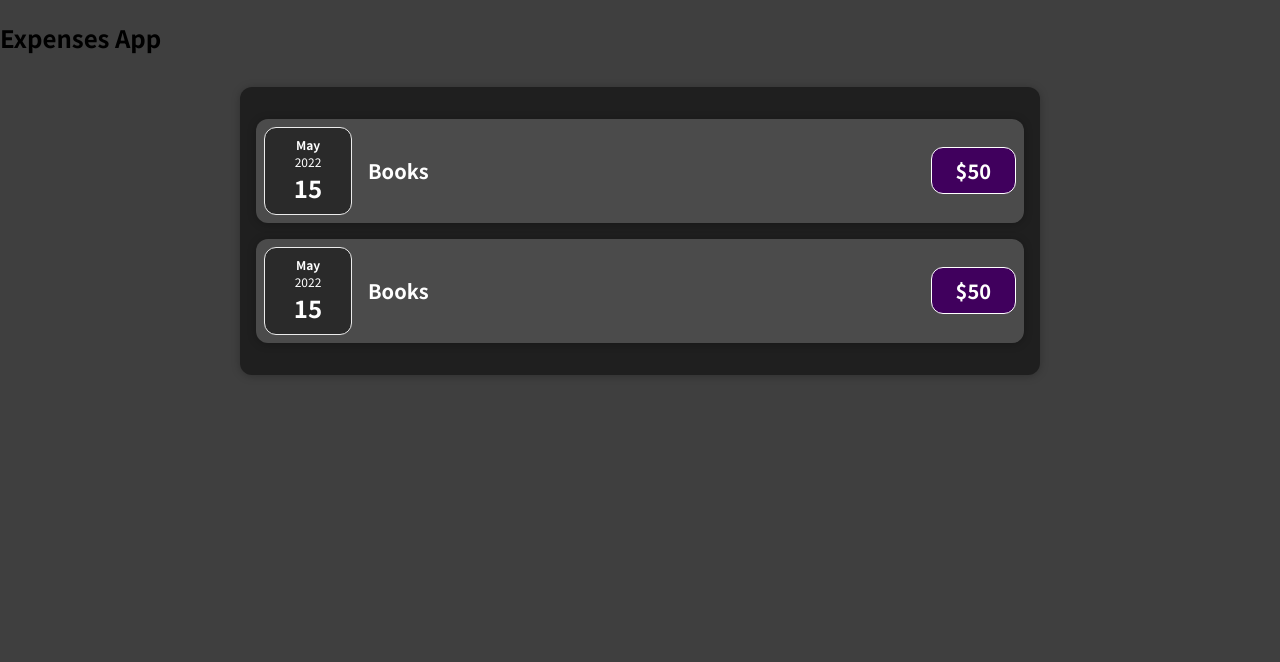
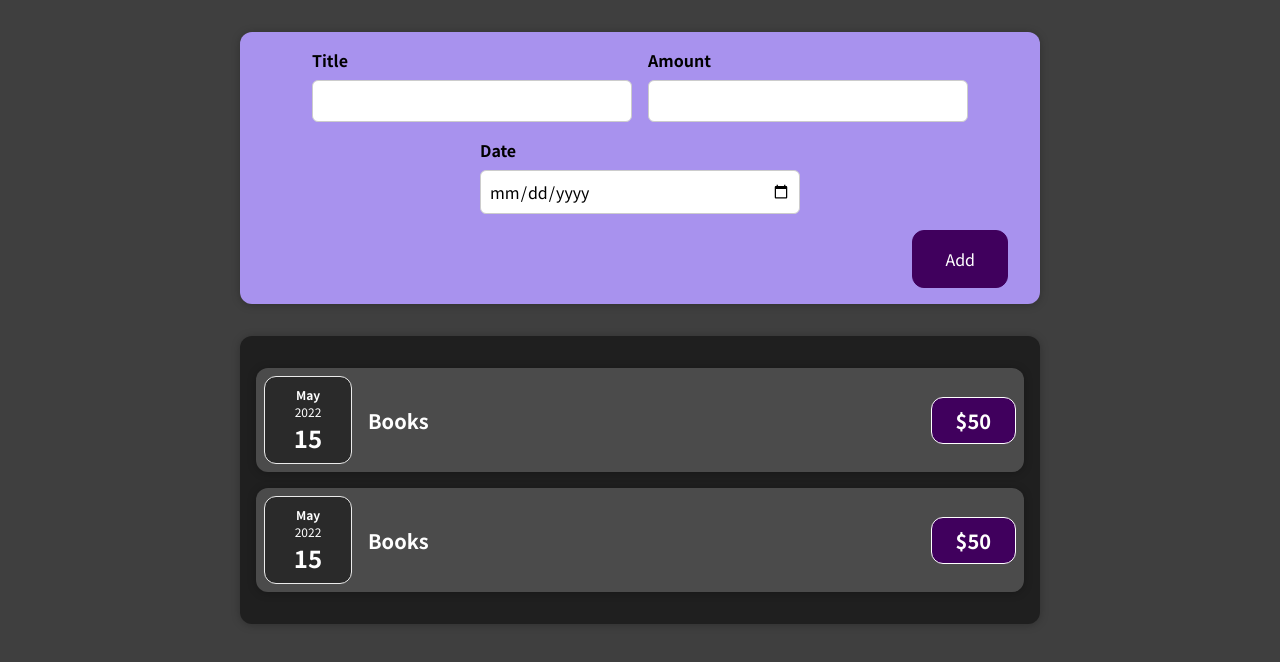
Before and after one commit to t-kowalewski/expenses, a React (Vite) app: page / in a window 1280 px wide. Shown: the top 662 px of the page. Built offline with nearby package versions, Linux system fonts and the light colour scheme.

Commit message:
add form

```diff
--- a/src/App.jsx
+++ b/src/App.jsx
@@ -1,3 +1,4 @@
+import NewExpense from './components/NewExpense/NewExpense';
 import ExpensesList from './components/Expenses/ExpensesList';
 
 function App() {
@@ -16,7 +17,7 @@
 
   return (
     <div>
-      <h2>Expenses App</h2>
+      <NewExpense />
       <ExpensesList expenses={expenses} />
     </div>
   );
--- a/src/components/Expenses/ExpenseItem.jsx
+++ b/src/components/Expenses/ExpenseItem.jsx
@@ -1,9 +1,16 @@
+import { useState } from 'react';
+
 import './ExpenseItem.css';
 import Card from '../UI/Card';
 import ExpenseDate from './ExpenseDate';
 
 const ExpenseItem = ({ expense }) => {
-  const { date, price, title } = expense;
+  const { date, price } = expense;
+  const [title, setTitle] = useState(expense.title);
+
+  // const clickHandler = () => {
+  //   setTitle('Changed');
+  // };
 
   return (
     <Card className='expense-item'>
@@ -13,6 +20,8 @@
         <h2>{title}</h2>
         <div className='expense-item__price'>${price}</div>
       </div>
+
+      {/* <button onClick={clickHandler}>Change title</button> */}
     </Card>
   );
 };
--- /dev/null
+++ b/src/components/NewExpense/ExpenseForm.css
@@ -0,0 +1,28 @@
+.new-expense__controls {
+  display: flex;
+  flex-wrap: wrap;
+  gap: 1rem;
+  margin-bottom: 1rem;
+  text-align: left;
+  /* text-align: center; */
+  justify-content: center;
+}
+
+.new-expense__control label {
+  font-weight: bold;
+  margin-bottom: 0.5rem;
+  display: block;
+}
+
+.new-expense__control input {
+  font: inherit;
+  padding: 0.5rem;
+  border-radius: 6px;
+  border: 1px solid #ccc;
+  width: 20rem;
+  max-width: 100%;
+}
+
+.new-expense__actions {
+  text-align: right;
+}
--- /dev/null
+++ b/src/components/NewExpense/ExpenseForm.jsx
@@ -0,0 +1,33 @@
+import './ExpenseForm.css';
+
+const ExpenseForm = () => {
+  return (
+    <form>
+      <div className='new-expense__controls'>
+        {/* Title */}
+        <div className='new-expense__control'>
+          <label htmlFor='title'>Title</label>
+          <input type='text' id='title' />
+        </div>
+
+        {/* Amount */}
+        <div className='new-expense__control'>
+          <label htmlFor='amount'>Amount</label>
+          <input type='number' min='0.01' step='0.01' id='amount' />
+        </div>
+
+        {/* Date */}
+        <div className='new-expense__control'>
+          <label htmlFor='date'>Date</label>
+          <input type='date' min='2023-01-01' max='2024-12-31' id='date' />
+        </div>
+      </div>
+
+      <div className='new-expense__actions'>
+        <button type='submit'>Add</button>
+      </div>
+    </form>
+  );
+};
+
+export default ExpenseForm;
--- /dev/null
+++ b/src/components/NewExpense/NewExpense.css
@@ -0,0 +1,38 @@
+.new-expense {
+  background-color: #a892ee;
+  padding: 1rem;
+  margin: 2rem auto;
+  width: 50rem;
+  max-width: 95%;
+  border-radius: 12px;
+  text-align: center;
+  box-shadow: 0 1px 8px rgba(0, 0, 0, 0.25);
+}
+
+.new-expense button {
+  font: inherit;
+  cursor: pointer;
+  padding: 1rem 2rem;
+  border: 1px solid #40005d;
+  background-color: #40005d;
+  color: white;
+  border-radius: 12px;
+  margin-right: 1rem;
+}
+
+.new-expense button:hover,
+.new-expense button:active {
+  background-color: #510674;
+  border-color: #510674;
+}
+
+.new-expense button.alternative {
+  color: #220131;
+  border-color: transparent;
+  background-color: transparent;
+}
+
+.new-expense button.alternative:hover,
+.new-expense button.alternative:active {
+  background-color: #ddb3f8;
+}
--- /dev/null
+++ b/src/components/NewExpense/NewExpense.jsx
@@ -0,0 +1,12 @@
+import './NewExpense.css';
+import ExpenseForm from './ExpenseForm';
+
+const NewExpense = () => {
+  return (
+    <div className='new-expense'>
+      <ExpenseForm />
+    </div>
+  );
+};
+
+export default NewExpense;
```
